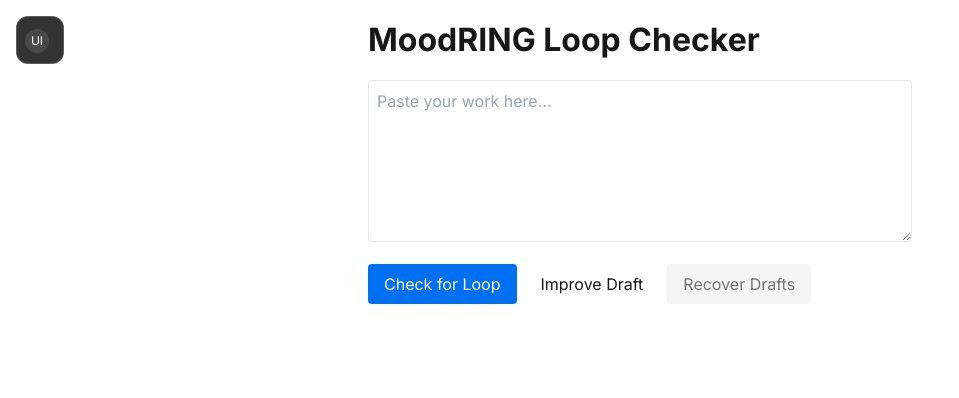
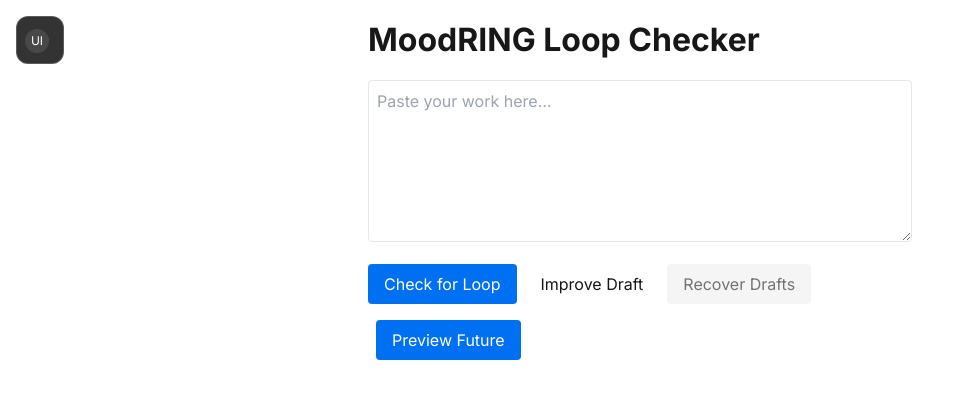
Before and after one commit to coreyalejandro/uicare-system, a Next.js app in the folder web/: page / in a window 1280 px wide. Shown: the top 398 px of the page, without its empty margins (0-959 px from the left). Built offline with nearby package versions, Linux system fonts and the light colour scheme.

Commit message:
feat: add proactive future simulations

```diff
--- /dev/null
+++ b/web/src/app/api/simulate-future/route.ts
@@ -0,0 +1,36 @@
+import { NextResponse } from "next/server";
+import { Configuration, OpenAIApi } from "openai";
+import { requireAuth } from "@/lib/auth";
+
+const config = new Configuration({
+  apiKey: process.env.NEXT_PUBLIC_AZURE_OPENAI_KEY,
+  basePath: process.env.NEXT_PUBLIC_AZURE_OPENAI_ENDPOINT + "/openai/deployments/gpt-4",
+});
+
+const openai = new OpenAIApi(config);
+
+export async function POST(req: Request) {
+  const unauthorized = requireAuth(req);
+  if (unauthorized) return unauthorized;
+
+  try {
+    const { snapshot } = await req.json();
+
+    const completion = await openai.createChatCompletion({
+      model: "gpt-4",
+      messages: [
+        {
+          role: "system",
+          content:
+            "You are a proactive planning agent. Given a repository snapshot, suggest potential future project branches. Respond in JSON array with objects {branch: string, summary: string, timeline: string[]}.",
+        },
+        { role: "user", content: snapshot },
+      ],
+    });
+
+    const text = completion.data.choices[0]?.message?.content || "[]";
+    return NextResponse.json(JSON.parse(text));
+  } catch (e) {
+    return NextResponse.json({ error: "Failed to simulate future states" }, { status: 500 });
+  }
+}
--- /dev/null
+++ b/web/src/app/components/FutureSimulations.tsx
@@ -0,0 +1,38 @@
+'use client';
+
+import React from 'react';
+import { FutureState } from '@/lib/proactiveAgent';
+
+interface Props {
+  simulations: FutureState[];
+  onClose: () => void;
+}
+
+export default function FutureSimulations({ simulations, onClose }: Props) {
+  return (
+    <div className="fixed inset-0 bg-black/50 flex items-center justify-center">
+      <div className="bg-white text-black p-4 rounded max-w-lg max-h-full overflow-auto">
+        <h2 className="font-bold mb-2">Future Simulations</h2>
+        <div className="space-y-4">
+          {simulations.map(sim => (
+            <div key={sim.branch}>
+              <h3 className="font-semibold">{sim.branch}</h3>
+              <p className="text-sm mb-2">{sim.summary}</p>
+              <ol className="list-decimal pl-4 text-sm">
+                {sim.timeline.map((step, i) => (
+                  <li key={i}>{step}</li>
+                ))}
+              </ol>
+            </div>
+          ))}
+        </div>
+        <button
+          className="mt-4 bg-accent text-accent-foreground rounded px-4 py-2"
+          onClick={onClose}
+        >
+          Close
+        </button>
+      </div>
+    </div>
+  );
+}
--- a/web/src/app/page.tsx
+++ b/web/src/app/page.tsx
@@ -4,8 +4,10 @@ import React, { useState, useEffect, useRef } from "react";
 import { detectLoop, getAdvice } from "../lib/aiService";
 import { assessRisk } from "../lib/riskService";
 import { getManiaRisk } from "../lib/maniaService";
+import { simulateFutureStates, FutureState } from "../lib/proactiveAgent";
 import { spacing, typography, colors } from "@/design-system";
 import PersonalizedContentPlayer from "./components/PersonalizedContentPlayer";
+import FutureSimulations from "./components/FutureSimulations";
 import { autosaveDraft, generateImprovedDraft } from "../lib/draftEnhancer";
 
 export default function Home() {
@@ -17,6 +19,8 @@ export default function Home() {
   const keystrokes = useRef(0);
   const [showRecover, setShowRecover] = useState(false);
   const [drafts, setDrafts] = useState<{original:{name:string;content:string}[];improved:{name:string;content:string}[]}>({original:[], improved:[]});
+  const [simulations, setSimulations] = useState<FutureState[]>([]);
+  const [showFuture, setShowFuture] = useState(false);
 
   useEffect(() => {
     async function checkMania() {
@@ -135,6 +139,22 @@ export default function Home() {
       >
         Recover Drafts
       </button>
+      <button
+        aria-label="Preview future"
+        className="bg-accent text-accent-foreground rounded hover:bg-accent/80 focus:outline-none focus:ring-2 focus:ring-ring"
+        style={{ padding: `${spacing.sm} ${spacing.md}`, marginBottom: spacing.md, marginLeft: spacing.sm }}
+        onClick={async () => {
+          try {
+            const sims = await simulateFutureStates('current repo snapshot');
+            setSimulations(sims);
+            setShowFuture(true);
+          } catch (err) {
+            console.error(err);
+          }
+        }}
+      >
+        Preview Future
+      </button>
       {error && (
         <p style={{ color: colors.danger, marginBottom: spacing.md }}>
           {error}
@@ -159,6 +179,9 @@ export default function Home() {
         <div style={{ marginTop: spacing.lg }}>
           <PersonalizedContentPlayer queue={mediaQueue} />
         </div>
+      )}
+      {showFuture && (
+        <FutureSimulations simulations={simulations} onClose={() => setShowFuture(false)} />
       )}
       {showRecover && (
         <div className="fixed inset-0 bg-black/50 flex items-center justify-center">
--- /dev/null
+++ b/web/src/lib/proactiveAgent.ts
@@ -0,0 +1,21 @@
+export interface FutureState {
+  branch: string;
+  summary: string;
+  timeline: string[];
+}
+
+export async function simulateFutureStates(currentRepoSnapshot: string): Promise<FutureState[]> {
+  const response = await fetch("/api/simulate-future", {
+    method: "POST",
+    headers: {
+      "Content-Type": "application/json",
+    },
+    body: JSON.stringify({ snapshot: currentRepoSnapshot }),
+  });
+
+  if (!response.ok) {
+    throw new Error("Failed to simulate future states");
+  }
+
+  return response.json();
+}
```
